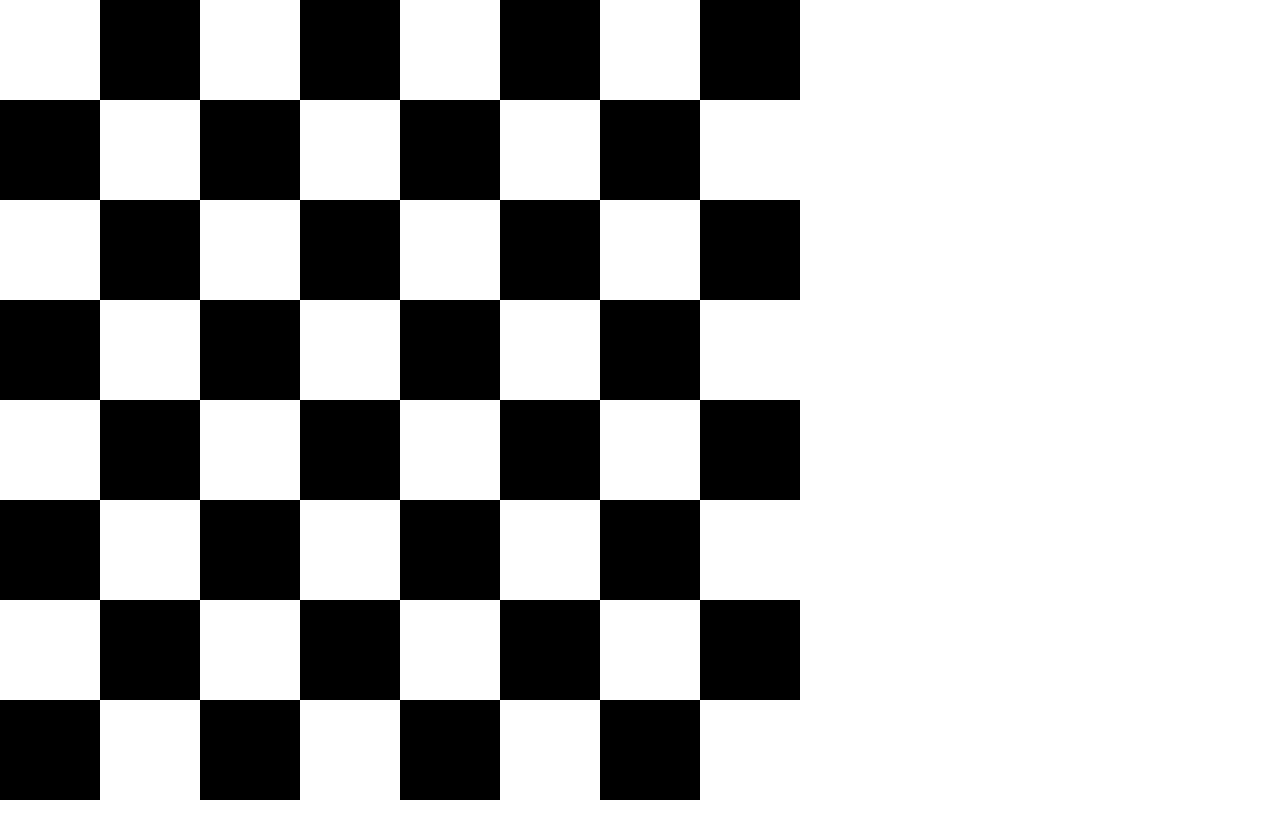
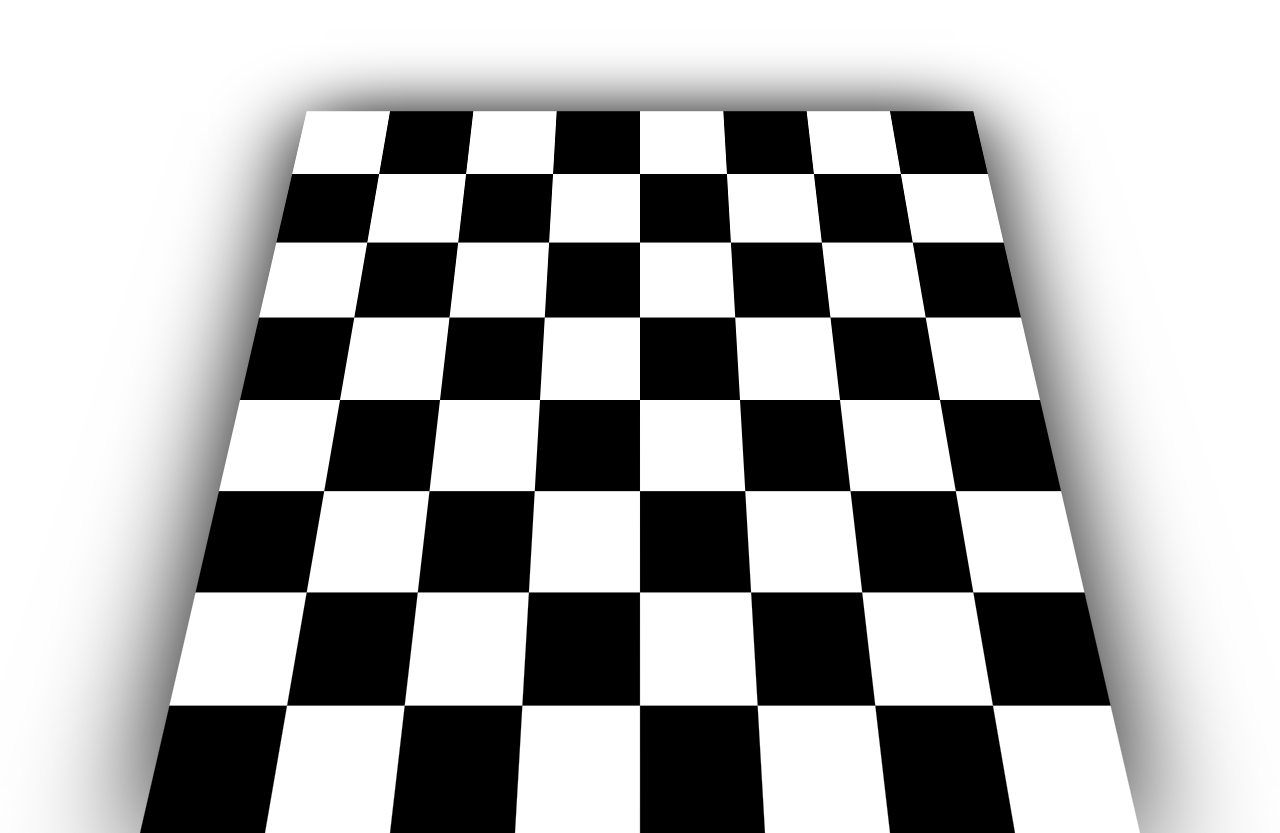
Before and after one commit to ElPettego/swg_site, a React (Create React App) app: page / in a window 1280 px wide. Before the commit the page ends 800 px from the top, so only its background shows below. Built offline with nearby package versions, Linux system fonts and the light colour scheme.

Commit message:
chessboard tilted swag 4real

```diff
--- a/src/App.css
+++ b/src/App.css
@@ -1,38 +1,7 @@
 .App {
   text-align: center;
+  /* background-color: rgba(10, 10, 9, 0.778); */
+  height: auto;
+  margin: 0;
+  padding: 0;
 }
-
-.App-logo {
-  height: 40vmin;
-  pointer-events: none;
-}
-
-@media (prefers-reduced-motion: no-preference) {
-  .App-logo {
-    animation: App-logo-spin infinite 20s linear;
-  }
-}
-
-.App-header {
-  background-color: #282c34;
-  min-height: 100vh;
-  display: flex;
-  flex-direction: column;
-  align-items: center;
-  justify-content: center;
-  font-size: calc(10px + 2vmin);
-  color: white;
-}
-
-.App-link {
-  color: #61dafb;
-}
-
-@keyframes App-logo-spin {
-  from {
-    transform: rotate(0deg);
-  }
-  to {
-    transform: rotate(360deg);
-  }
-}
--- a/src/Chessboard.css
+++ b/src/Chessboard.css
@@ -2,6 +2,11 @@
 :root {
     --square-size: 100px;
 }
+
+.wrapperChessboard {
+    display: flex;
+}
+
 .Chessboard {
     display: grid;
     grid-template-columns: repeat(8, var(--square-size));
@@ -9,27 +14,50 @@
     border-width: 3px;
     border-color: #000;
     margin: auto;
+    /* perspective: 100px;  */
+    /* transform: rotateY(30deg); */
+    transform: perspective(1000px) rotateX(30deg);
+
+    box-shadow: 0 0 100px rgba(0, 0, 0, 1);
 
 }
+
+
 
 .blackSquare {
     width: var(--square-size);
     height: var(--square-size);
     display: flex;
     align-items: center;
-    justify-content: center;
+
     background-color: #000;
     font-size: 20px;
     color: #fff;
+    transition: background-color 0.3s, transform 0.3s;
 
 }
+
+
+.blackSquare:hover {
+    background-color: #242424; /* Change the background color on hover */
+}
+
+
 
 .whiteSquare {
     width: var(--square-size);
     height: var(--square-size);
     display: flex;
     align-items: center;
-    justify-content: center;
+
     background-color: #fff;
     font-size: 20px;
+    border-width: 3px;
+    border-color: #000;
+    border: #000;
+    transition: background-color 0.3s;
 }
+
+.whiteSquare:hover {
+    background-color: #b8b8b8; /* Change the background color on hover */
+}
--- a/src/Chessboard.js
+++ b/src/Chessboard.js
@@ -6,10 +6,10 @@ class Chessboard extends Component {
 
     square(loc, color) {
         let _className;
-        if (color == "b") {
+        if (color === "b") {
             _className = "blackSquare"
         }
-        if (color == "w") {
+        if (color === "w") {
             _className = "whiteSquare"
         }
         return <div className={_className} location={loc}></div>
@@ -30,7 +30,11 @@ class Chessboard extends Component {
 
 
 
-        return <div className="Chessboard">{board}</div>;
+        return (
+            <div className='wrapperChessboard'>
+                <div className="Chessboard">{board}</div>
+            </div>
+        );
     }
 }
 
```
Also changed, not shown: public/manifest.json.
